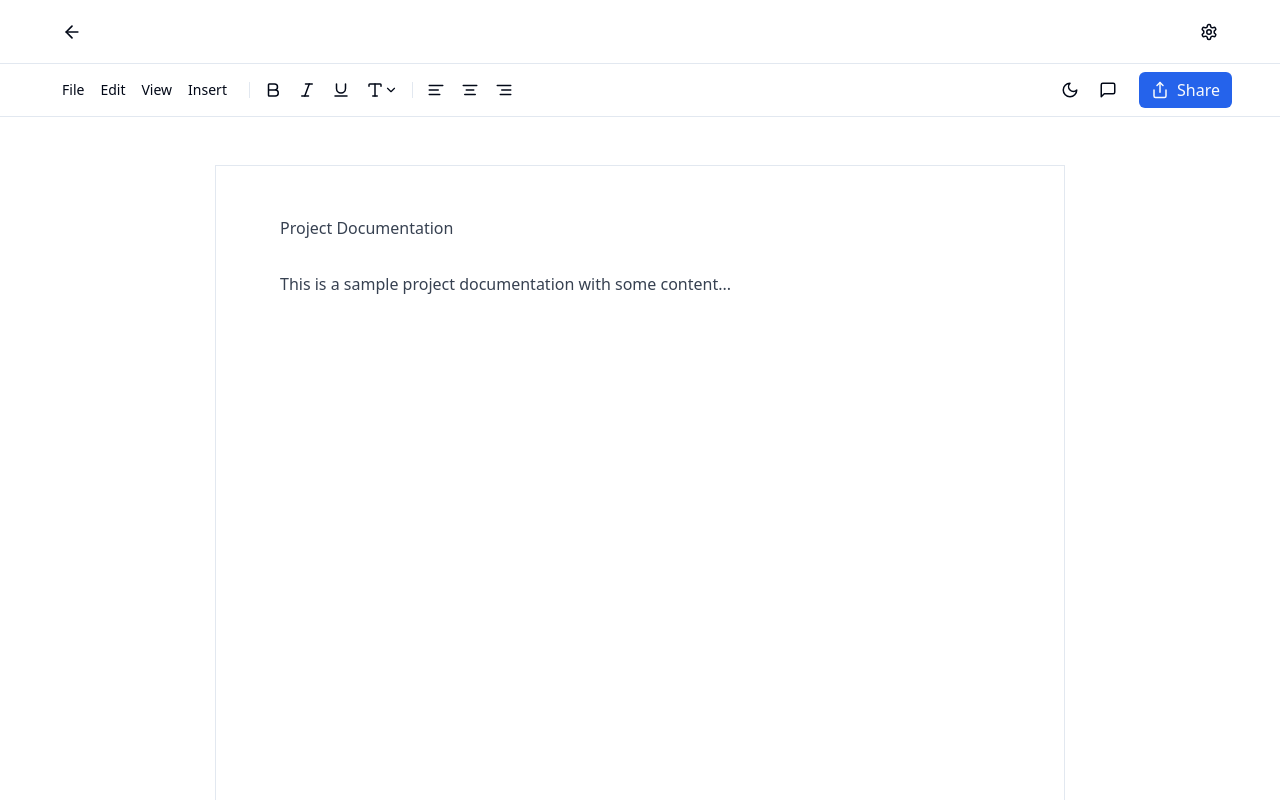
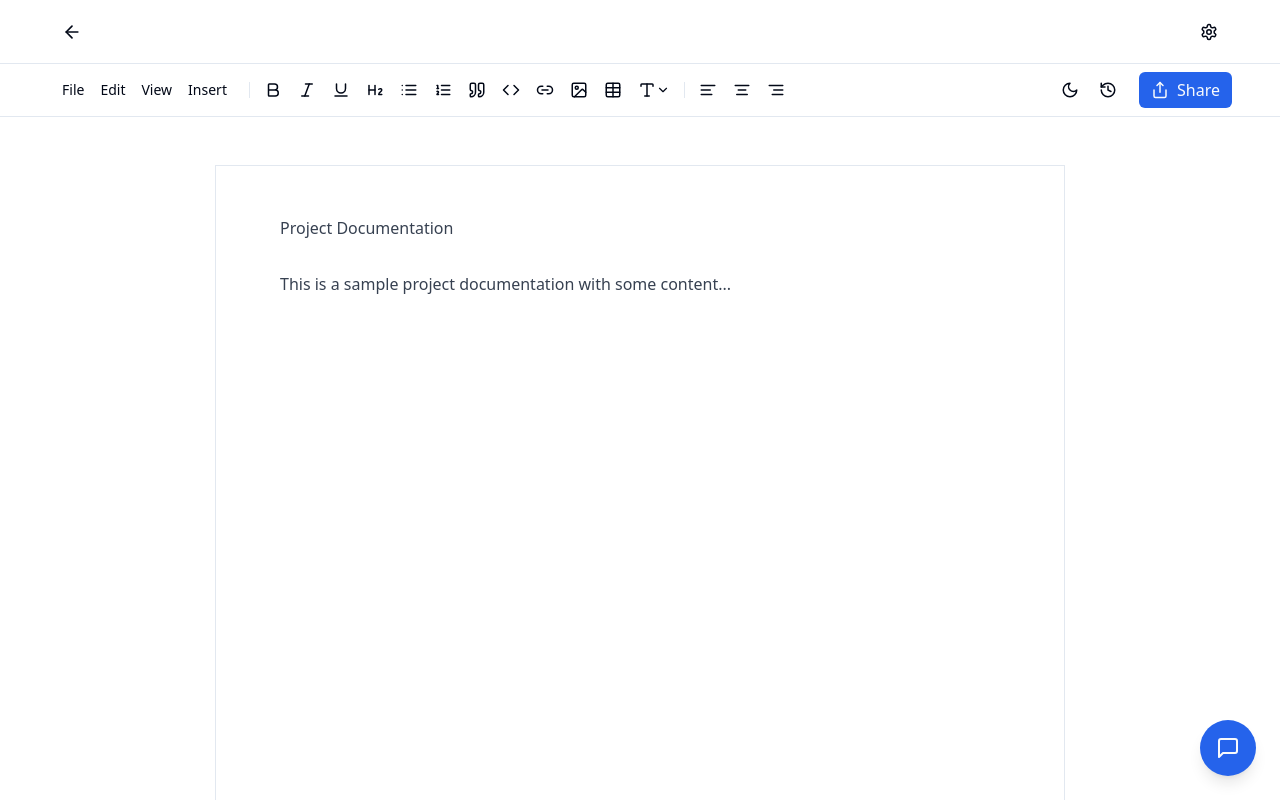
Before and after one commit to basilysf1709/octree, a Next.js app: page /document/a8f2e4d1 in a window 1280 px wide. Built offline with nearby package versions, Linux system fonts and the light colour scheme.

Commit message:
more stuff

```diff
--- /dev/null
+++ b/app/components/Editor/AIChatbot.tsx
@@ -0,0 +1,95 @@
+'use client'
+
+import { useState, useEffect } from 'react'
+import { MessageSquare, X, Send } from 'lucide-react'
+
+interface Message {
+  role: 'user' | 'assistant'
+  content: string
+}
+
+export function AIChatbot() {
+  const [isOpen, setIsOpen] = useState(false)
+  const [messages] = useState<Message[]>([
+    { role: 'assistant', content: 'Hi! How can I help you with your document?' },
+    { role: 'user', content: 'Can you help me improve this paragraph?' },
+    { role: 'assistant', content: 'Of course! I can help you refine the content, improve clarity, or suggest better phrasing.' }
+  ])
+
+  useEffect(() => {
+    const handleKeyDown = (e: KeyboardEvent) => {
+      if ((e.metaKey || e.ctrlKey) && e.key === 'p') {
+        e.preventDefault()
+        setIsOpen(prev => !prev)
+      }
+    }
+
+    document.addEventListener('keydown', handleKeyDown)
+    return () => document.removeEventListener('keydown', handleKeyDown)
+  }, [])
+
+  return (
+    <>
+      {/* Chat Button */}
+      <button
+        onClick={() => setIsOpen(!isOpen)}
+        className="fixed bottom-6 right-6 p-4 bg-primary text-primary-foreground rounded-full shadow-lg hover:bg-primary/90"
+      >
+        <MessageSquare size={24} />
+      </button>
+
+      {/* Chat Modal */}
+      {isOpen && (
+        <div className="fixed bottom-24 right-6 w-[400px] h-[600px] bg-background border border-border rounded-lg shadow-lg flex flex-col">
+          {/* Header */}
+          <div className="flex items-center justify-between p-4 border-b border-border">
+            <h3 className="font-semibold">AI Assistant</h3>
+            <button
+              onClick={() => setIsOpen(false)}
+              className="p-1 hover:bg-secondary rounded"
+            >
+              <X size={16} />
+            </button>
+          </div>
+
+          {/* Messages */}
+          <div className="flex-1 overflow-y-auto p-4 space-y-4">
+            {messages.map((message, i) => (
+              <div
+                key={i}
+                className={`flex ${message.role === 'assistant' ? 'justify-start' : 'justify-end'}`}
+              >
+                <div
+                  className={`max-w-[80%] rounded-lg px-4 py-2 ${
+                    message.role === 'assistant'
+                      ? 'bg-secondary'
+                      : 'bg-primary text-primary-foreground'
+                  }`}
+                >
+                  {message.content}
+                </div>
+              </div>
+            ))}
+          </div>
+
+          {/* Input */}
+          <div className="p-4 border-t border-border">
+            <div className="flex items-center gap-2">
+              <input
+                type="text"
+                placeholder="Ask anything..."
+                className="flex-1 bg-secondary px-3 py-2 rounded-md"
+              />
+              <button className="p-2 bg-primary text-primary-foreground rounded-md hover:bg-primary/90">
+                <Send size={18} />
+              </button>
+            </div>
+            <p className="text-xs text-muted-foreground mt-2">
+              Press ⌘ + P to toggle AI assistant
+            </p>
+          </div>
+        </div>
+      )}
+    </>
+  )
+}
--- a/app/components/Editor/DocumentEditor.tsx
+++ b/app/components/Editor/DocumentEditor.tsx
@@ -5,6 +5,7 @@ import { EditorToolbar } from './EditorToolbar';
 import { VersionHistory } from './VersionHistory';
 import { DocumentSettings } from './DocumentSettings';
 import { BlameLine } from './BlameInfo';
+import { AIChatbot } from './AIChatbot'
 
 // Dummy blame data for demonstration
 const dummyBlameData = {
@@ -38,10 +39,11 @@ export const DocumentEditor: React.FC<DocumentEditorProps> = ({ initialContent =
     <div className="flex flex-col h-[calc(100vh-64px)]">
       <EditorToolbar onShowSidebar={() => setShowSidebar(!showSidebar)} />
 
-      <div className="flex flex-1 overflow-hidden">
-        {/* Main Editor Area */}
-        <div className="flex-1 overflow-y-auto">
-          <div className="max-w-[850px] min-h-[1123px] mx-auto my-12 px-16 py-12 bg-white dark:bg-gray-900 border border-border">
+      <div className="flex flex-1 overflow-hidden relative">
+        {/* Fixed width center container */}
+        <div className="absolute left-1/2 -translate-x-1/2 h-full overflow-y-auto">
+          <div className="w-[850px]">
+            <div className="min-h-[1123px] my-12 px-16 py-12 bg-white dark:bg-gray-900 border border-border">
               {showBlame && (
                 <div className="absolute -left-[200px] w-[180px] text-right space-y-1">
                   {Object.entries(dummyBlameData).map(([line, info]) => (
@@ -65,10 +67,11 @@ export const DocumentEditor: React.FC<DocumentEditorProps> = ({ initialContent =
               </div>
             </div>
           </div>
+        </div>
 
-        {/* Right Sidebar */}
+        {/* Right Sidebar - absolute positioning */}
         {showSidebar && (
-          <div className="w-[300px] border-l border-border bg-background overflow-y-auto">
+          <div className="absolute right-0 top-0 h-full w-[300px] border-l border-border bg-background overflow-y-auto">
             <div className="sticky top-0 bg-background border-b border-border">
               <div className="flex items-center justify-between p-4">
                 <h2 className="text-lg font-semibold">Version History</h2>
@@ -84,6 +87,8 @@ export const DocumentEditor: React.FC<DocumentEditorProps> = ({ initialContent =
           </div>
         )}
       </div>
+
+      <AIChatbot />
     </div>
   );
 };
--- a/app/components/Editor/DocumentLayout.tsx
+++ b/app/components/Editor/DocumentLayout.tsx
@@ -6,21 +6,25 @@ import { useRouter } from 'next/navigation'
 interface DocumentLayoutProps {
   children: React.ReactNode
   actions?: React.ReactNode // For settings or other actions
+  info?: React.ReactNode
 }
 
-export function DocumentLayout({ children, actions }: DocumentLayoutProps) {
+export function DocumentLayout({ children, actions, info }: DocumentLayoutProps) {
   const router = useRouter()
 
   return (
     <div className="min-h-screen bg-background">
       <div className="h-16 border-b border-border bg-background">
         <div className="max-w-[1200px] h-full mx-auto px-4 flex items-center justify-between">
+          <div className="flex items-center gap-4">
             <button
               onClick={() => router.back()}
               className="p-1.5 hover:bg-secondary rounded"
             >
               <ArrowLeft size={20} />
             </button>
+            {info}
+          </div>
           {actions}
         </div>
       </div>
--- a/app/components/Editor/EditorToolbar.tsx
+++ b/app/components/Editor/EditorToolbar.tsx
@@ -3,7 +3,9 @@
 import React, { useState } from 'react';
 import {
   Bold, Italic, Underline, AlignLeft, AlignCenter,
-  AlignRight, Share, MessageSquare, Type, ChevronDown, Moon, Sun, Grid2X2, List
+  AlignRight, Share, MessageSquare, Type, ChevronDown, Moon, Sun, Grid2X2, List, History,
+  ListOrdered, Heading2, Quote, Code, Link2,
+  ImageIcon, Table
 } from 'lucide-react';
 import { useTheme } from 'next-themes';
 
@@ -54,20 +56,79 @@ export const EditorToolbar: React.FC<EditorToolbarProps> = ({ onShowSidebar }) =
           <button
             className="p-1.5 hover:bg-secondary rounded"
             onClick={() => handleFormat('bold')}
+            title="Bold"
           >
             <Bold size={18} />
           </button>
           <button
             className="p-1.5 hover:bg-secondary rounded"
             onClick={() => handleFormat('italic')}
+            title="Italic"
           >
             <Italic size={18} />
           </button>
           <button
             className="p-1.5 hover:bg-secondary rounded"
             onClick={() => handleFormat('underline')}
+            title="Underline"
           >
             <Underline size={18} />
+          </button>
+          <button
+            className="p-1.5 hover:bg-secondary rounded"
+            onClick={() => handleFormat('formatBlock')}
+            title="Heading"
+          >
+            <Heading2 size={18} />
+          </button>
+          <button
+            className="p-1.5 hover:bg-secondary rounded"
+            onClick={() => handleFormat('insertUnorderedList')}
+            title="Bullet List"
+          >
+            <List size={18} />
+          </button>
+          <button
+            className="p-1.5 hover:bg-secondary rounded"
+            onClick={() => handleFormat('insertOrderedList')}
+            title="Numbered List"
+          >
+            <ListOrdered size={18} />
+          </button>
+          <button
+            className="p-1.5 hover:bg-secondary rounded"
+            onClick={() => handleFormat('formatBlock')}
+            title="Quote"
+          >
+            <Quote size={18} />
+          </button>
+          <button
+            className="p-1.5 hover:bg-secondary rounded"
+            onClick={() => handleFormat('insertHTML')}
+            title="Code Block"
+          >
+            <Code size={18} />
+          </button>
+          <button
+            className="p-1.5 hover:bg-secondary rounded"
+            onClick={() => handleFormat('createLink')}
+            title="Insert Link"
+          >
+            <Link2 size={18} />
+          </button>
+          <button
+            className="p-1.5 hover:bg-secondary rounded"
+            onClick={() => handleFormat('insertImage')}
+            title="Insert Image"
+          >
+            <ImageIcon size={18} />
+          </button>
+          <button
+            className="p-1.5 hover:bg-secondary rounded"
+            onClick={() => handleFormat('insertHTML')}
+            title="Insert Table"
+          >
+            <Table size={18} />
           </button>
 
           <div className="relative">
@@ -126,7 +187,7 @@ export const EditorToolbar: React.FC<EditorToolbarProps> = ({ onShowSidebar }) =
           onClick={onShowSidebar}
           className="p-1.5 hover:bg-secondary rounded mr-2"
         >
-          <MessageSquare size={18} />
+          <History size={18} />
         </button>
 
         <button className="flex items-center px-3 py-1.5 bg-primary text-primary-foreground rounded-md hover:bg-primary/90">
--- a/app/components/Header.tsx
+++ b/app/components/Header.tsx
@@ -3,6 +3,7 @@
 import { useTheme } from 'next-themes'
 import { Moon, Sun } from 'lucide-react'
 import Link from 'next/link'
+import { LeafIcon } from './LeafIcon'
 
 export function Header() {
   const { theme, setTheme } = useTheme()
@@ -10,8 +11,9 @@ export function Header() {
   return (
     <div className="border-b border-border bg-background">
       <div className="flex items-center justify-between p-4 max-w-7xl mx-auto">
-        <Link href="/" className="text-lg font-semibold hover:text-primary">
-          Document Editor
+        <Link href="/" className="text-lg font-semibold hover:text-primary flex items-center gap-2">
+          <LeafIcon className="w-6 h-6 text-primary" />
+          Octree
         </Link>
         <button
           onClick={() => setTheme(theme === 'dark' ? 'light' : 'dark')}
--- /dev/null
+++ b/app/components/LeafIcon.tsx
@@ -0,0 +1,12 @@
+export function LeafIcon({ className }: { className?: string }) {
+  return (
+    <svg
+      viewBox="0 0 24 24"
+      className={className}
+      fill="currentColor"
+    >
+      <path d="M17.75 21.16a1 1 0 0 1-1.12-.87c-.27-2.56-1.29-6.23-4.25-9.19C9.53 8.25 6 7.19 3.41 6.87a1 1 0 0 1-.86-1.12 1 1 0 0 1 1.11-.86c2.92.36 6.85 1.54 9.86 4.55 3.01 3.01 4.19 6.94 4.55 9.86a1 1 0 0 1-.87 1.11 1 1 0 0 1-.25.01Z"/>
+      <path d="M6.5 12.12a1 1 0 0 1-.71-.29 1 1 0 0 1 0-1.42l2.83-2.83c.63-.63 1.52-.92 2.4-.78 1.92.31 3.67 1.28 5.19 2.8a1 1 0 1 1-1.41 1.41c-1.24-1.24-2.64-2-4.17-2.24-.3-.05-.6.04-.82.26L7.21 11.83a1 1 0 0 1-.71.29Z"/>
+    </svg>
+  )
+}
--- a/app/layout.tsx
+++ b/app/layout.tsx
@@ -3,7 +3,7 @@ import { ThemeProvider } from "./components/ThemeProvider";
 import "./globals.css";
 
 export const metadata: Metadata = {
-  title: "Document Editor",
+  title: "Octree",
   description: "A version-controlled document editor",
 };
 
```
Also changed, not shown: app/components/Editor/DiffViewer.tsx (+0 -15 lines), app/components/Footer.tsx (added, +45 -0 lines), app/document/[id]/version/[versionId]/page.tsx (+23 -5 lines), app/page.tsx (+16 -9 lines), 1 other file (tests, documents, lock files or other folders). Lines whose indentation alone changed are shown as unchanged.
